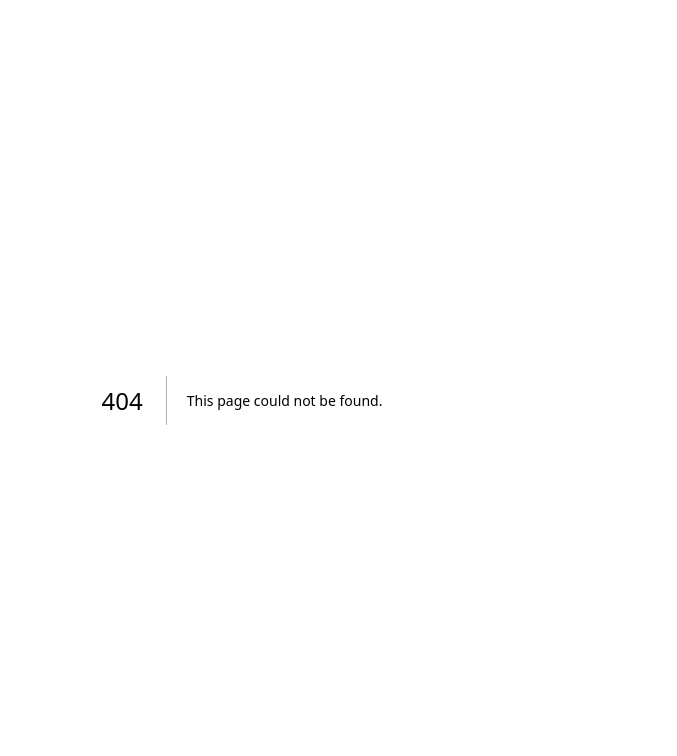
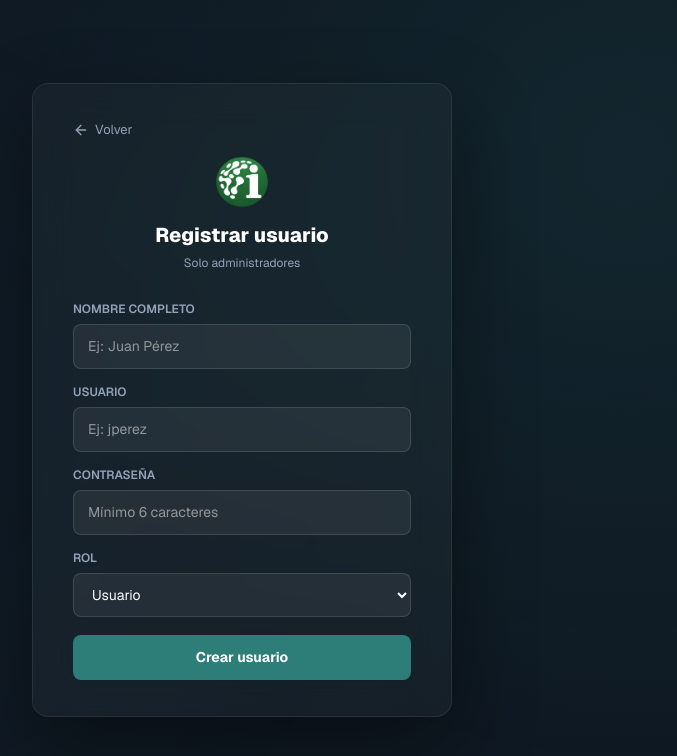
Before and after one commit to avidela47/gestion-luminarias, a Next.js app: page /registro in a window 1280 px wide. Before the commit this address had no page. Shown: the top 756 px of the page, without its empty margins (398-1075 px from the left). Built offline with nearby package versions, Linux system fonts and the light colour scheme.

Commit message:
feat: pantalla de registro de usuarios

```diff
--- /dev/null
+++ b/app/registro/page.tsx
@@ -0,0 +1,144 @@
+'use client'
+
+import { useState } from 'react'
+import { useRouter } from 'next/navigation'
+import Image from 'next/image'
+import { ArrowLeft } from 'lucide-react'
+
+export default function RegistroPage() {
+  const router = useRouter()
+  const [form, setForm] = useState({ nombre: '', username: '', password: '', rol: 'usuario' })
+  const [loading, setLoading] = useState(false)
+  const [error, setError] = useState('')
+  const [ok, setOk] = useState('')
+
+  const handleSubmit = async (e: React.FormEvent) => {
+    e.preventDefault()
+    setError('')
+    setOk('')
+    if (!form.nombre || !form.username || !form.password) {
+      return setError('Todos los campos son obligatorios')
+    }
+    setLoading(true)
+    const res = await fetch('/api/auth/registro', {
+      method: 'POST',
+      headers: { 'Content-Type': 'application/json' },
+      body: JSON.stringify(form),
+    })
+    const data = await res.json()
+    setLoading(false)
+    if (!data.ok) return setError(data.error || 'Error al registrar')
+    setOk(`Usuario "${data.data.username}" creado correctamente`)
+    setForm({ nombre: '', username: '', password: '', rol: 'usuario' })
+  }
+
+  return (
+    <div style={{
+      minHeight: '100vh',
+      backgroundColor: 'var(--sidebar-bg)',
+      display: 'flex', alignItems: 'center', justifyContent: 'center',
+      padding: '16px',
+    }}>
+      <div style={{
+        position: 'fixed', inset: 0, zIndex: 0,
+        backgroundImage: 'radial-gradient(circle at 20% 50%, #1a3a4a22 0%, transparent 50%), radial-gradient(circle at 80% 20%, #2d7d7822 0%, transparent 50%)',
+      }} />
+
+      <div style={{
+        position: 'relative', zIndex: 1,
+        backgroundColor: '#ffffff08',
+        border: '1px solid #ffffff14',
+        borderRadius: '16px',
+        padding: '36px 40px',
+        width: '100%', maxWidth: '420px',
+        backdropFilter: 'blur(20px)',
+        boxShadow: '0 32px 80px rgba(0,0,0,0.4)',
+      }}>
+        <button onClick={() => router.push('/dashboard')}
+          style={{ background: 'none', border: 'none', cursor: 'pointer', color: '#94a3b8', marginBottom: '16px', display: 'flex', alignItems: 'center', gap: '6px', fontSize: '13px' }}>
+          <ArrowLeft size={16} /> Volver
+        </button>
+
+        <div style={{ textAlign: 'center', marginBottom: '28px' }}>
+          <Image src="/logo.png" alt="ITELSA" width={52} height={52}
+            style={{ objectFit: 'contain', borderRadius: '10px', display: 'block', margin: '0 auto 12px' }} />
+          <div style={{ fontSize: '20px', fontWeight: 800, color: '#ffffff' }}>Registrar usuario</div>
+          <div style={{ fontSize: '12px', color: '#94a3b8', marginTop: '4px' }}>Solo administradores</div>
+        </div>
+
+        <form onSubmit={handleSubmit} style={{ display: 'flex', flexDirection: 'column', gap: '14px' }}>
+          {[
+            { label: 'NOMBRE COMPLETO', key: 'nombre', type: 'text', placeholder: 'Ej: Juan Pérez' },
+            { label: 'USUARIO', key: 'username', type: 'text', placeholder: 'Ej: jperez' },
+            { label: 'CONTRASEÑA', key: 'password', type: 'password', placeholder: 'Mínimo 6 caracteres' },
+          ].map(({ label, key, type, placeholder }) => (
+            <div key={key}>
+              <label style={{ display: 'block', fontSize: '12px', fontWeight: 600, color: '#94a3b8', marginBottom: '6px' }}>
+                {label}
+              </label>
+              <input
+                type={type}
+                value={form[key as keyof typeof form]}
+                onChange={(e) => setForm((p) => ({ ...p, [key]: e.target.value }))}
+                placeholder={placeholder}
+                style={{
+                  width: '100%', padding: '11px 14px',
+                  backgroundColor: '#ffffff10', border: '1px solid #ffffff20',
+                  borderRadius: '8px', fontSize: '14px', color: '#ffffff', outline: 'none',
+                }}
+              />
+            </div>
+          ))}
+
+          <div>
+            <label style={{ display: 'block', fontSize: '12px', fontWeight: 600, color: '#94a3b8', marginBottom: '6px' }}>
+              ROL
+            </label>
+            <select
+              value={form.rol}
+              onChange={(e) => setForm((p) => ({ ...p, rol: e.target.value }))}
+              style={{
+                width: '100%', padding: '11px 14px',
+                backgroundColor: '#ffffff10', border: '1px solid #ffffff20',
+                borderRadius: '8px', fontSize: '14px', color: '#ffffff', outline: 'none',
+              }}
+            >
+              <option value="usuario" style={{ backgroundColor: '#1e293b' }}>Usuario</option>
+              <option value="admin" style={{ backgroundColor: '#1e293b' }}>Admin</option>
+            </select>
+          </div>
+
+          {error && (
+            <div style={{
+              backgroundColor: '#dc262620', border: '1px solid #dc262640',
+              color: '#fca5a5', padding: '10px 14px', borderRadius: '8px',
+              fontSize: '13px', textAlign: 'center',
+            }}>
+              {error}
+            </div>
+          )}
+
+          {ok && (
+            <div style={{
+              backgroundColor: '#16a34a20', border: '1px solid #16a34a40',
+              color: '#86efac', padding: '10px 14px', borderRadius: '8px',
+              fontSize: '13px', textAlign: 'center',
+            }}>
+              {ok}
+            </div>
+          )}
+
+          <button type="submit" disabled={loading}
+            style={{
+              width: '100%', padding: '12px', marginTop: '4px',
+              backgroundColor: 'var(--sidebar-accent)', color: '#ffffff',
+              border: 'none', borderRadius: '8px', fontSize: '14px', fontWeight: 700,
+              cursor: loading ? 'not-allowed' : 'pointer', opacity: loading ? 0.7 : 1,
+            }}>
+            {loading ? 'Registrando...' : 'Crear usuario'}
+          </button>
+        </form>
+      </div>
+    </div>
+  )
+}
--- a/proxy.ts
+++ b/proxy.ts
@@ -4,8 +4,9 @@ import { NextResponse } from 'next/server'
 export default auth((req) => {
   const isLoggedIn = !!req.auth
   const isLoginPage = req.nextUrl.pathname === '/login'
+  const isRegistroPage = req.nextUrl.pathname === '/registro'
 
-  if (!isLoggedIn && !isLoginPage) {
+  if (!isLoggedIn && !isLoginPage && !isRegistroPage) {
     return NextResponse.redirect(new URL('/login', req.url))
   }
 
```
